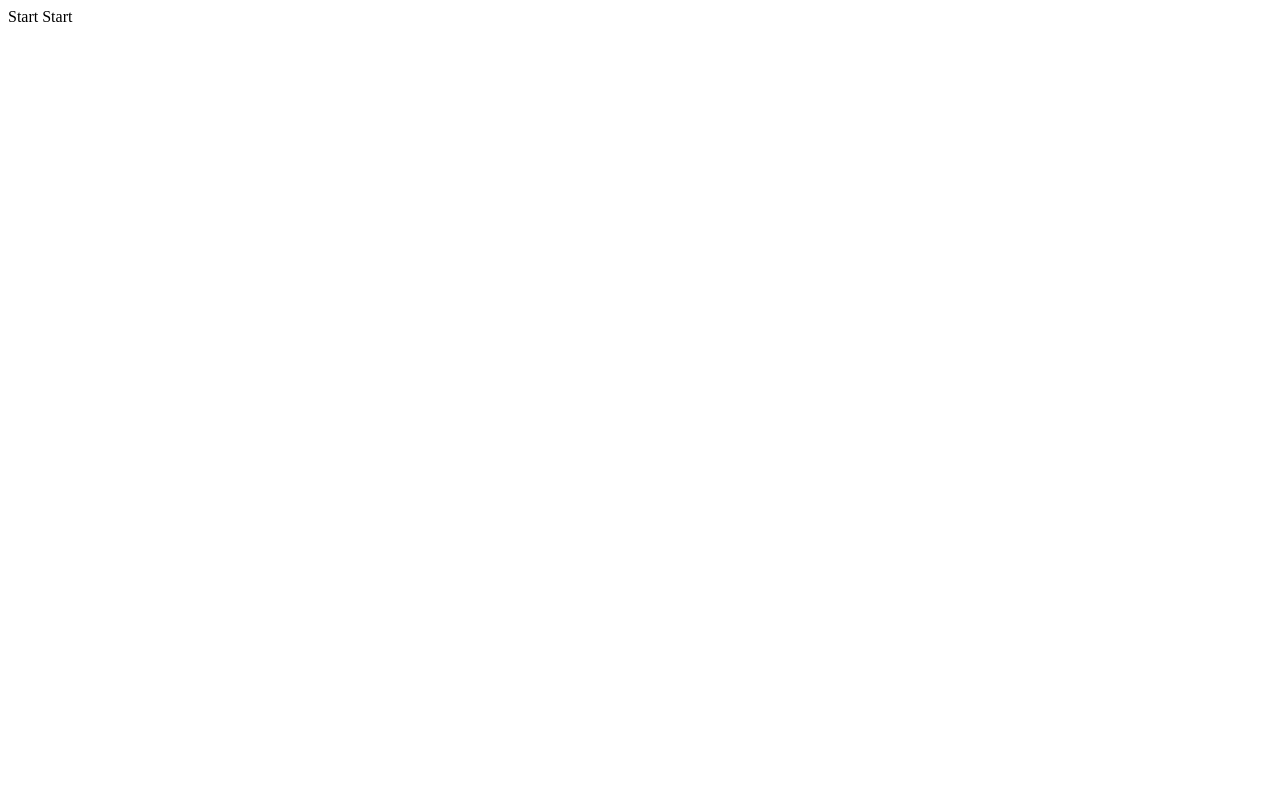
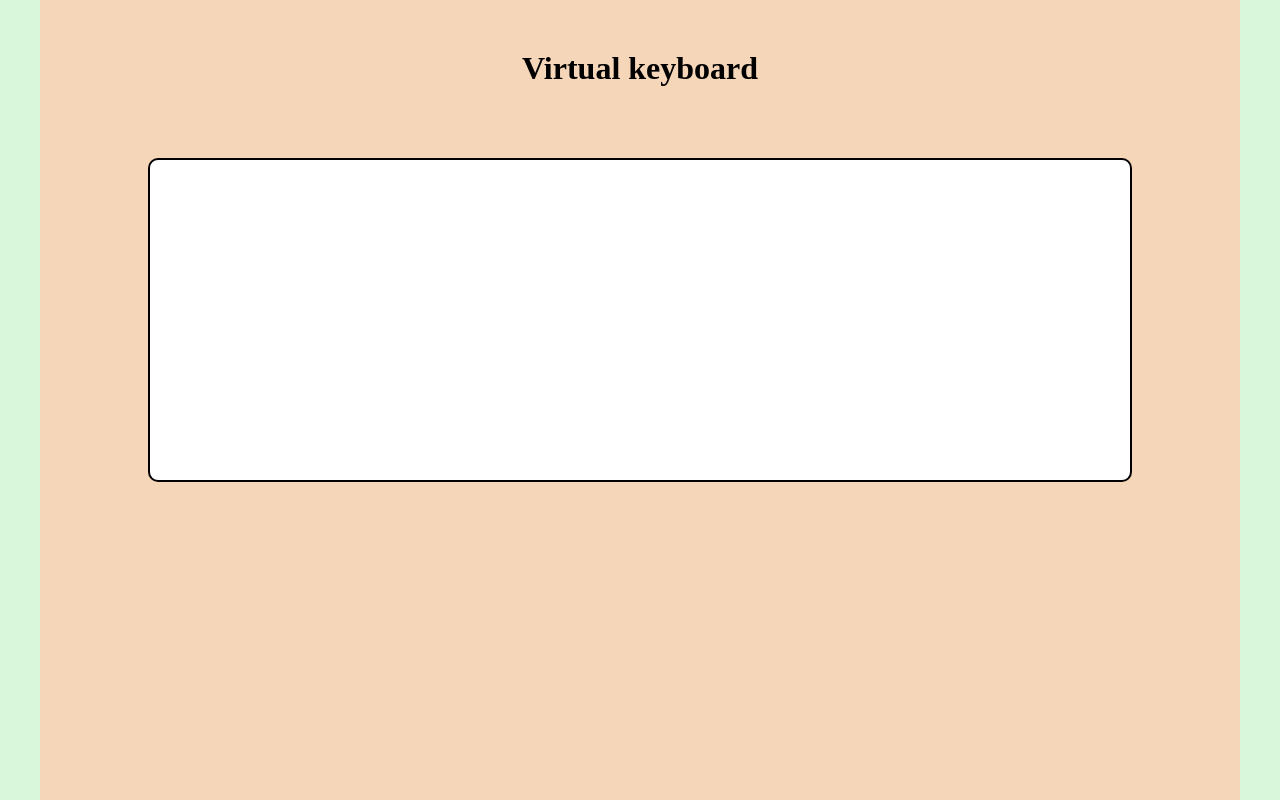
Before and after one commit to AlexK547/virtual-keyboard, a website with bundled scripts: page src/index.html in a window 1280 px wide. Built offline with nearby package versions, Linux system fonts and the light colour scheme.

Commit message:
feat: add structure project

```diff
--- a/package.json
+++ b/package.json
@@ -16,7 +16,9 @@
     "url": "https://github.com/AlexK547/virtual-keyboard/issues"
   },
   "homepage": "https://github.com/AlexK547/virtual-keyboard#readme",
-  "dependencies": {
-    "eslint": "^8.39.0"
+  "devDependencies": {
+    "eslint": "^8.39.0",
+    "eslint-config-airbnb-base": "^15.0.0",
+    "eslint-plugin-import": "^2.27.5"
   }
 }
--- /dev/null
+++ b/src/css/styles.scss
@@ -0,0 +1,34 @@
+* {
+  padding: 0;
+  margin: 0;
+}
+
+body {
+  background-color: rgb(217, 247, 218);
+}
+.main {
+  margin: 0 auto;
+  width: 1200px;
+  height: 100vh;
+  background: #f5d6b9;
+  display: flex;
+  flex-direction: column;
+  align-items: center;
+
+  &__title {
+    margin: 50px;
+    height: 28px;
+  }
+
+  &__area {
+    width: 80%;
+    height: 300px;
+    margin: 30px;
+    padding: 10px;
+    font-size: 24px;
+    resize: none;
+    border: 2px solid #000;
+    border-radius: 10px;
+
+  }
+}
--- a/src/index.html
+++ b/src/index.html
@@ -5,9 +5,10 @@
   <meta http-equiv="X-UA-Compatible" content="IE=edge">
   <meta name="viewport" content="width=device-width, initial-scale=1.0">
   <title>Virtual keyboard</title>
+  <link rel="shortcut icon" href="./img/favicon.ico" type="image/x-icon">
+  <link rel="stylesheet" href="./css/styles.css">
 </head>
 <body>
-
-  <script src="./js/index.js"></script>
+  <script src="./js/index.js" type="module"></script>
 </body>
 </html>
--- a/src/js/index.js
+++ b/src/js/index.js
@@ -1,3 +1,3 @@
-console.log("Start");
+import { keyboard } from "./keyboard.js";
 
-document.body.append("Start");
+keyboard();
--- /dev/null
+++ b/src/js/keyboard.js
@@ -0,0 +1,16 @@
+export function keyboard() {
+  const main = document.createElement('main');
+  main.classList.add("main");
+
+  const title = document.createElement('h1');
+  title.classList.add("main__title");
+  title.innerHTML = 'Virtual keyboard';
+
+  const textArea = document.createElement('textarea');
+  textArea.classList.add("main__area");
+
+  main.appendChild(title);
+  main.appendChild(textArea);
+
+  document.body.append(main);
+}
```
Also changed, not shown: .eslintrc.js (added), src/css/styles.css (added), src/img/favicon.ico (added), 2 other files.
